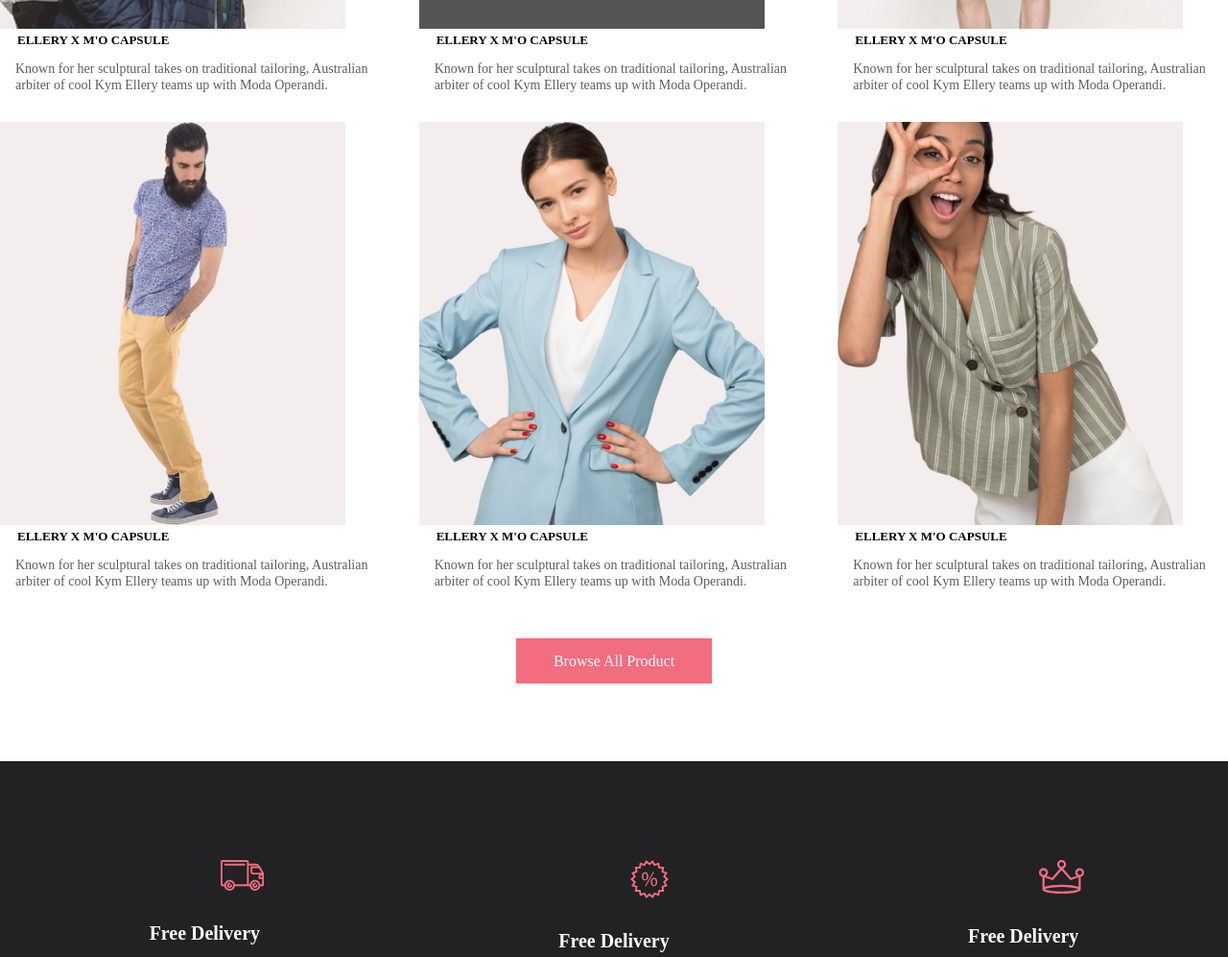
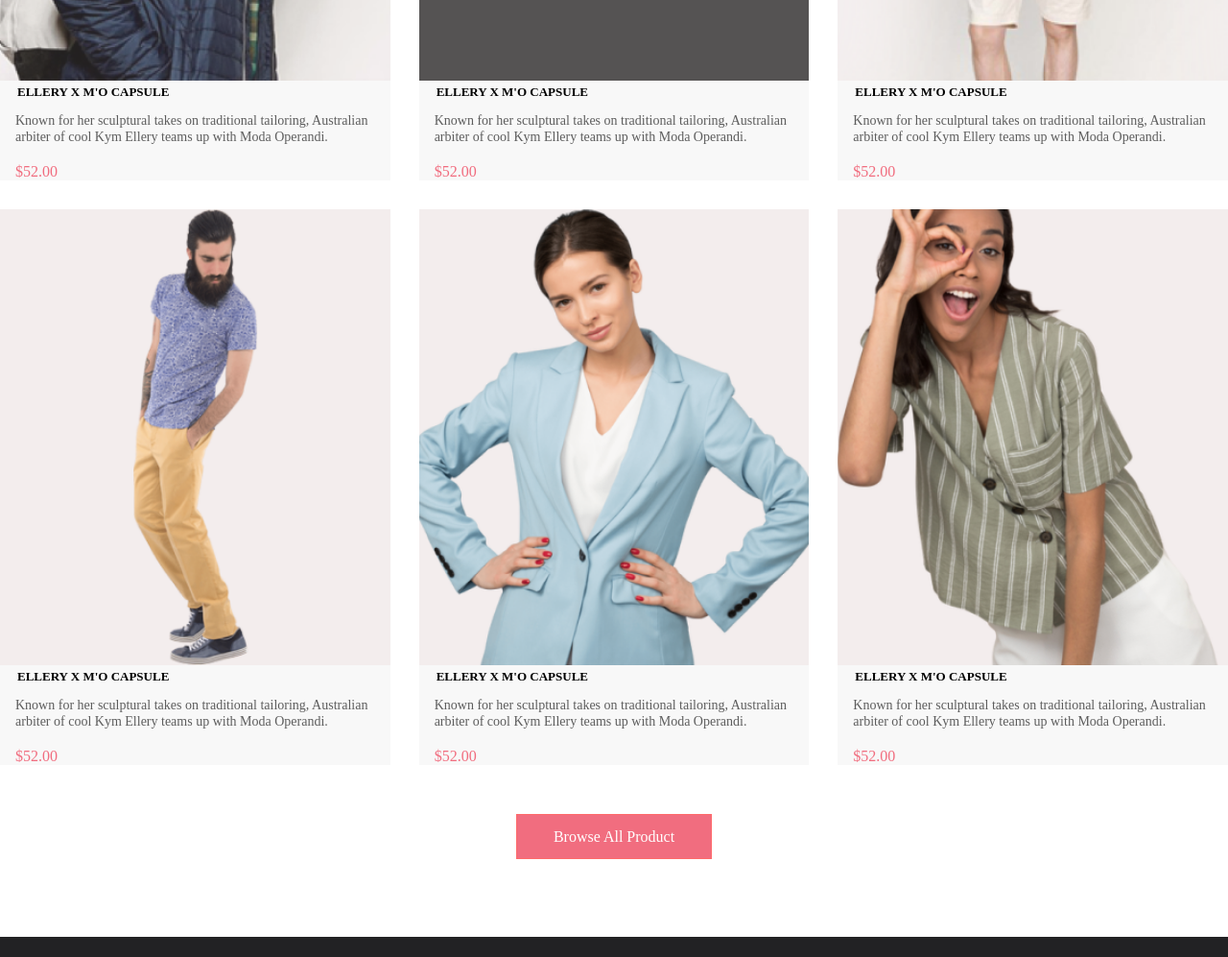
Before and after one commit to Annlight99/professional-layout, a plain HTML site: page index.html in a window 1280 px wide. Shown: the part 2000-2997 px from the top of the page at 96% size. Drawn offline with Linux system fonts and the light colour scheme.

Commit message:
changing

```diff
--- a/index.html
+++ b/index.html
@@ -115,48 +115,54 @@
         </div>
         <div class="product_items">
             <div class="item">
-                <img src="img/item1.png" alt="item1">
+                <img class="item_image" src="img/item1.png" alt="item1">
                 <h4 class="heading_item">ELLERY X M'O CAPSULE</h4>
                 <p class="text_items">Known for her sculptural takes on traditional tailoring, Australian arbiter of
                     cool Kym Ellery teams
                     up with Moda Operandi.</p>
+                <p class="price">$52.00</p>
 
             </div>
             <div class="item">
-                <img src="img/items2.png" alt="item2">
+                <img class="item_image" src="img/items2.png" alt="item2">
                 <h4 class="heading_item">ELLERY X M'O CAPSULE</h4>
                 <p class="text_items">Known for her sculptural takes on traditional tailoring, Australian arbiter of
                     cool Kym Ellery teams
                     up with Moda Operandi.</p>
+                <p class="price">$52.00</p>
 
             </div>
             <div class="item">
-                <img src="img/item3.png" alt="item3">
+                <img class="item_image" src="img/item3.png" alt="item3">
                 <h4 class="heading_item">ELLERY X M'O CAPSULE</h4>
                 <p class="text_items">Known for her sculptural takes on traditional tailoring, Australian arbiter of
                     cool Kym Ellery teams
                     up with Moda Operandi.</p>
+                <p class="price">$52.00</p>
             </div>
             <div class="item">
-                <img src="img/item4.png" alt="item4">
+                <img class="item_image" src="img/item4.png" alt="item4">
                 <h4 class="heading_item">ELLERY X M'O CAPSULE</h4>
                 <p class="text_items">Known for her sculptural takes on traditional tailoring, Australian arbiter of
                     cool Kym Ellery teams
                     up with Moda Operandi.</p>
+                <p class="price">$52.00</p>
             </div>
             <div class="item">
-                <img src="img/item5.png" alt="item5">
+                <img class="item_image" src="img/item5.png" alt="item5">
                 <h4 class="heading_item">ELLERY X M'O CAPSULE</h4>
                 <p class="text_items">Known for her sculptural takes on traditional tailoring, Australian arbiter of
                     cool Kym Ellery teams
                     up with Moda Operandi.</p>
+                <p class="price">$52.00</p>
             </div>
             <div class="item">
-                <img src="img/item6.png" alt="item6">
+                <img class="item_image" src="img/item6.png" alt="item6">
                 <h4 class="heading_item">ELLERY X M'O CAPSULE</h4>
                 <p class="text_items">Known for her sculptural takes on traditional tailoring, Australian arbiter of
                     cool Kym Ellery teams
                     up with Moda Operandi.</p>
+                <p class="price">$52.00</p>
             </div>
         </div>
         <div class="buttom">
--- a/style.css
+++ b/style.css
@@ -217,7 +217,12 @@
 
 .item {
     text-align: left;
+    background: #F8F8F8;
 
+}
+
+.item_image {
+    width: 100%
 }
 
 .heading_item {
@@ -233,6 +238,15 @@
 line-height: 17px;
 padding-left: 16px;
 color: #5D5D5D;
+
+}
+
+.price {
+    font-size: 16px;
+line-height: 19px;
+color: #F16D7F;
+padding-top: 18px;
+    padding-left: 16px;
 
 }
 
@@ -306,7 +320,7 @@
 }
 
 .footer_image {
-    ;
+
 }
 
 .face {
```
